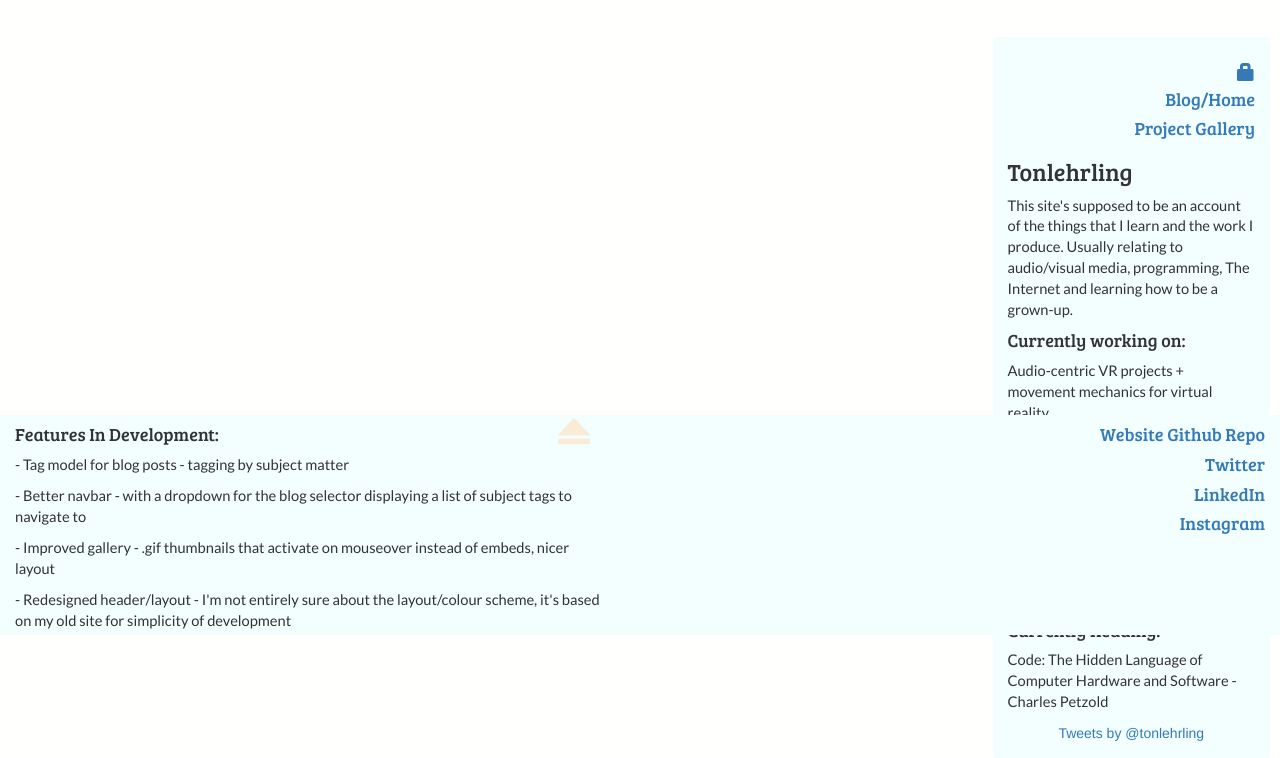
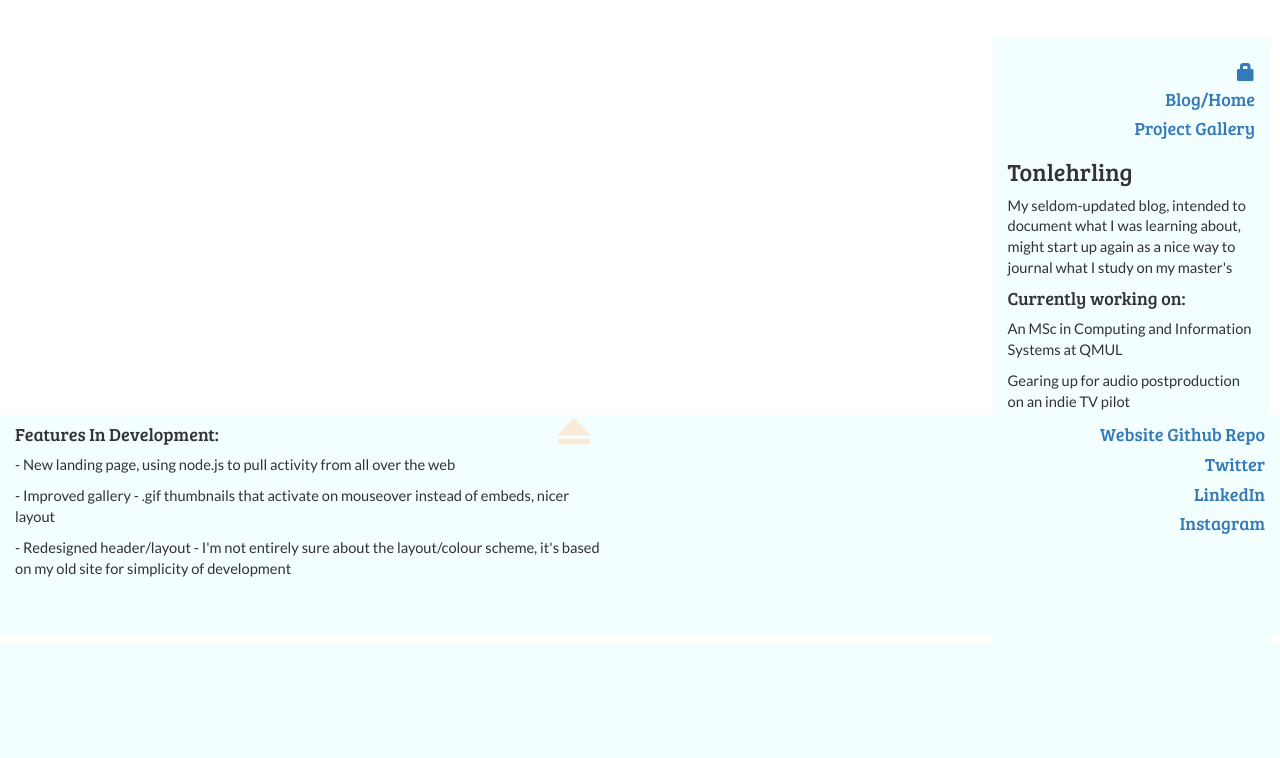
Before and after one commit to gilmoregrills/django-site, a Django app: page / in a window 1280 px wide. Shown: the part 165-923 px from the top of the page. After the commit the page ends 742 px from the top, so only its background shows below. Run offline with Django 3.2, Linux system fonts and the light colour scheme; data that the repository does not hold is empty; some libraries are stand-ins or nearby versions.

Commit message:
update sidebar to include mention of my uni course, change in projects and reading list

```diff
--- a/blog/templates/blog/base.html
+++ b/blog/templates/blog/base.html
@@ -43,21 +43,20 @@
                 <div class="col-xs-6 col-sm-3 col-md-3 col-lg-3 sidebar-offcanvas" id="sidebar">
                    <div class="sidebar-content">
                         <span class="menu" align="right">
-                            <h4><a href="http://www.robinyonge.co.uk/admin"><span class="glyphicon glyphicon-lock"></span></a></h4>
+                            <h4><a href="http://www.robinyonge.co.uk/admin"><span class="glyphicon glyphicon-lock" align="right"></span></a></h4>
                             <h4><a href="{% url 'post_list' %}">Blog/Home</a></h4>
                             <h4><a href="{% url 'project_list' %}">Project Gallery</a></h4>
                         </span>
                             <div class="description" align="left">
                                 <h3>Tonlehrling</h3>
-                                <p>This site's supposed to be an account of the things that I learn and the work I produce. Usually relating to audio/visual media, programming, The Internet and learning how to be a grown-up.</p>
+                                <p>My seldom-updated blog, intended to document what I was learning about, might start up again as a nice way to journal what I study on my master's</p>
                                 <h4>Currently working on:</h4>
-                                <p>Audio-centric VR projects + movement mechanics for virtual reality</p>
-                                <p>Pre-production on an independent TV Pilot</p>
-                                <p>Learning in more depth about CS/Programming</p>
-                                <p>Fixing the very messy frontend on this site</p>
-                                <p>A chatbot for some reason</p>
+                                <p>An MSc in Computing and Information Systems at QMUL</p>
+                                <p>Gearing up for audio postproduction on an indie TV pilot</p>
+                                <p>A new site for my mother (THEN I'll fix this one, promise)</p>
                                 <h4>Currently Reading:</h4>
-                                <p>Code: The Hidden Language of Computer Hardware and Software - Charles Petzold</p>
+				<p>Mostly textbooks for university, but in between those:</p>
+                                <p>Computation: Finite and Infinite Machines by Marvin Minsky</p>
                             </div>
 
                             <div class="social" align="center">
@@ -76,8 +75,7 @@
                     <a href="#" class="foot-menu"><span class="glyphicon glyphicon-eject"></span></a>
                     <span class="footer text">
                         <h4>Features In Development:</h4>
-                        <p>- Tag model for blog posts - tagging by subject matter</p>
-                        <p>- Better navbar - with a dropdown for the blog selector displaying a list of subject tags to navigate to</p>
+                        <p>- New landing page, using node.js to pull activity from all over the web </p>
                         <p>- Improved gallery - .gif thumbnails that activate on mouseover instead of embeds, nicer layout</p>
                         <p>- Redesigned header/layout - I'm not entirely sure about the layout/colour scheme, it's based on my old site for simplicity of development</p>
                     </span>
```
Also changed, not shown: 1 other file.
